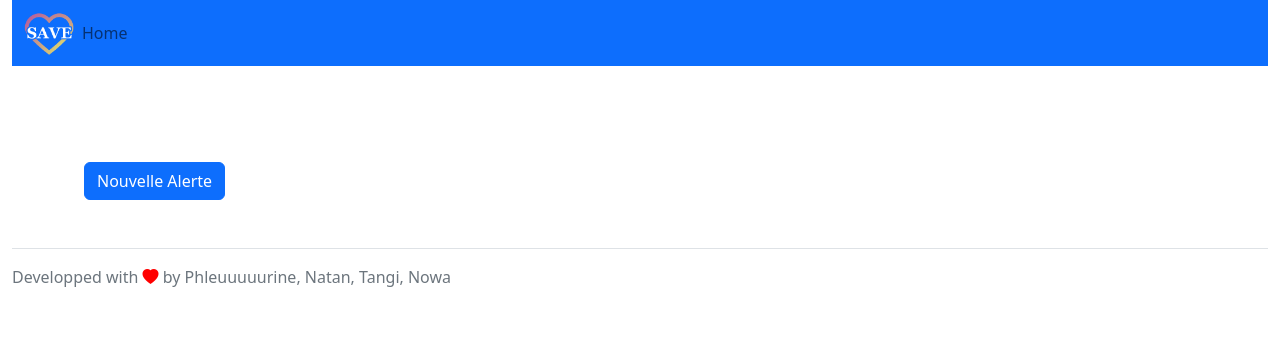
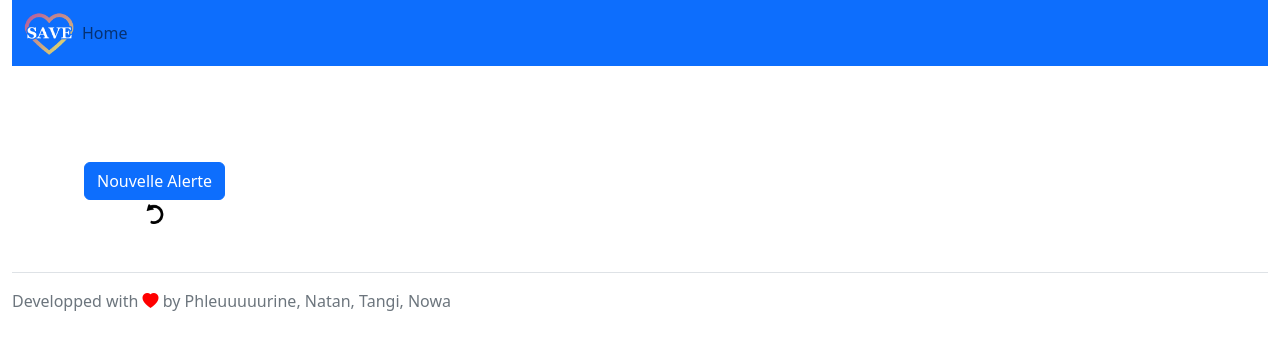
Before and after one commit to Noah-Langlois/Application_SAVE, a Vue app in the folder frontend/client_vue_global/: page /admin/1/home in a window 1280 px wide. Shown: the top 350 px of the page. Built offline with nearby package versions, Linux system fonts and the light colour scheme.

Commit message:
Started implementing the notifications on conversations

```diff
--- a/frontend/client_vue_global/src/components/Home.vue
+++ b/frontend/client_vue_global/src/components/Home.vue
@@ -27,7 +27,6 @@ function changeRoute(value) {
   })
 }
 
-
 </script>
 
 <template>
@@ -45,6 +44,9 @@ function changeRoute(value) {
                     <div class="mt-4 ms-4">
                       <button class="btn btn-primary" @click="changeRoute('Form')">Nouvelle Alerte</button>
                     </div>
+                    <div style="text-align: center;">
+                        <img src="../../img/refresh_arrow.png" alt="refresh" width="20" height="20" />
+                    </div>
                 </div>
                 <div class="col ms-5 mt-4" v-show="store.state.isCurrentChatroomNotNull">
                   <Chat/>
--- a/frontend/client_vue_global/src/store.js
+++ b/frontend/client_vue_global/src/store.js
@@ -154,6 +154,10 @@ const methods = {
             setDiscussionEmpty(true)
           }
         }
+        if (obj.type=='Notification') {
+          // TODO : add notifications on concerned chatrooms
+          methods.writeMessage("Info : new message in chatroom " + obj.chatroomId, "info-text");
+        }
     };
     ws.onerror = function (evt) {
         console.log(evt);
```
Also changed, not shown: frontend/client_vue_global/img/refresh_arrow.png (added).
